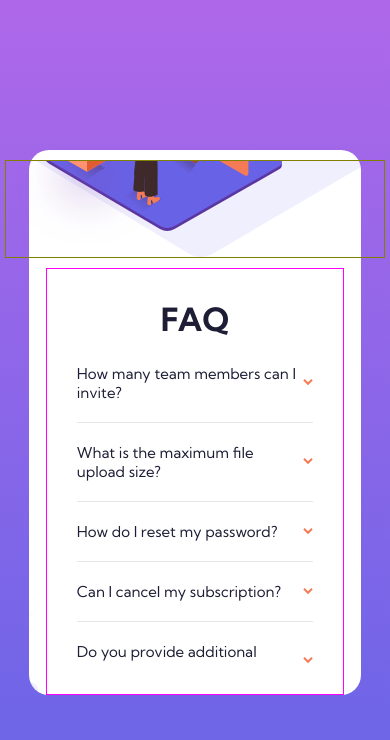
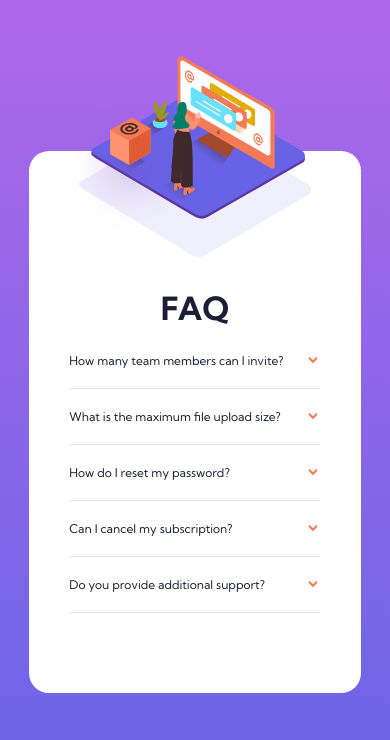
Before and after one commit to annab6/FM_5-FAQ-accordion-card, a plain HTML site: page index.html in a window 390 px wide. Drawn offline with Linux system fonts and the light colour scheme.

Commit message:
mob,desk layout, styles and js part done

```diff
--- a/index.html
+++ b/index.html
@@ -16,8 +16,10 @@
 <body>
   <div class="container">
     <div class="img-card">
-      <img id="girl-desktop" src="images/illustration-woman-online-desktop.svg" alt="ilustration of a girl with a screen">
-      <img id="girl-mobile" src="images/illustration-woman-online-mobile.svg" alt="ilustration of a girl with a screen">
+      <div class="girl-desktop-div">
+        <img id="girl-desktop" src="images/illustration-woman-online-desktop.svg" alt="ilustration of a girl with a screen">
+        <img id="girl-mobile" src="images/illustration-woman-online-mobile.svg" alt="ilustration of a girl with a screen">
+    </div>
       <img id="cube-desktop" src="images/illustration-box-desktop.svg" alt="ilustration orange cube">
     </div>
     <div class="text-card">
@@ -69,9 +71,7 @@
     </div>
   </div>
 
-
   <script src="script.js"> </script>
-
   <!-- <div class="attribution">
     Challenge by <a href="https://www.frontendmentor.io?ref=challenge" target="_blank">Frontend Mentor</a>.
     Coded by <a href="#">Your Name Here</a>.
--- a/styles.css
+++ b/styles.css
@@ -17,6 +17,7 @@ body{
     display:flex;
     align-items: center;
     justify-content: space-between;
+    min-height: 500px;
     max-width:900px;
     width:90%;
     border-radius:20px;
@@ -26,11 +27,12 @@ body{
     background-size: 65%;
 }
 .img-card{
-    border:1px solid olive;
     display:flex;
     align-items:center;
+    position:relative;
+}
+.girl-desktop-div{
     overflow:hidden;
-    position:relative;
 }
 .img-card #girl-desktop{
     transform:translate(-75px);
@@ -42,15 +44,12 @@ body{
 .img-card #cube-desktop{
     display:block;
     position:absolute;
-    /* left: -95px;
-    top: 180px; */
-    transform: translateX(-50%) translateY(50%);
+    transform: translateX(-50%) translateY(45%);
 }
 .img-card #girl-mobile{
     display:none;
 }
 .text-card{
-    border:1px solid magenta;
     padding:45px;
     width:50%;
 }
@@ -77,7 +76,6 @@ h1{
 }
 .question-text{
   font-size:15px;
-  /* font-size:1rem; */
   color:hsl(238, 29%, 16%);
 }
 .question-text:hover{
@@ -106,83 +104,67 @@ h1{
     margin:20px 0;
     background:hsl(240, 5%, 91%);
 }
-
-@media (max-width:1200px){
+@media (max-width:1100px){
     .container{
-        width:80%;
+        width:85%;
     }
 }
-
 @media (max-width:992px){
-    .img-card{
-        height:380px;
-        width: 380px;
-        background-position: left -210px bottom -45px;
-        background-size: 145%;
-    }
-    .text-card{
-        padding:35px 60px 35px 10px;
-        width:65%;
-    }
-    .img-card #girl-desktop{
-        left:-50px;
-    }
-    .img-card #cube-desktop{
-        height:30%;
-        width: 30%;
-        left:-30px;
-        top:170px;
-    }
-}
-@media (max-width:862px){
-    .img-card{
-        margin: 0 0 0 0;
-        background-position: left -180px bottom -30px;
-    }
-    .text-card{
-        padding:35px 50px 35px 0;
-        width:75%;
-    }
-    .img-card #cube-desktop{
-        left:-40px;
-        top:165px;
-    }
-}
-@media (max-width:768px){
     .container{
-        flex-direction: column;
+       flex-direction:column;
+        max-width: 380px;
         width:85%;
+        background-image: none;
+        position:relative;
     }
     .img-card{
-        flex:1;
-        height:100px;
-        padding:10px;
-        margin: 10px;
-        /* position:relative; */
+        width:100%;
+        max-width: 340px;
+        display:block;
         background-image:url("images/bg-pattern-mobile.svg");
-        background-position: left 0 bottom 0;
-        background-repeat:no-repeat;
-        background-size: 100%;
+        background-repeat: no-repeat;
+        background-position: center 5px;
+        background-size: 70%;
+        padding:5px 0 20px 0;
+    }
+    .girl-desktop-div{
+        overflow:visible;
+        margin-right:20px;
+        margin-bottom:25px;
+       }
+    .img-card #girl-desktop, .img-card #cube-desktop{
+        display:none;
     }
     .img-card #girl-mobile{
         display:block;
-        margin-top:-120px;
-        /* object-fit:contain; */
-        /* position:absolute; */
-
-    }
-    .img-card #girl-desktop{
-        display:none;
-    }
-    .img-card #cube-desktop{
-        display:none;
+        width:100%;
+        height:auto;
+        max-width:240px;
+        margin-top:-100px;
+        margin:-100px auto 0 auto;
     }
     .text-card{
-        flex:1;
-        padding:30px;
-        width:90%;
+        padding:10px 40px 40px 40px;
+        width:100%;
     }
     h1{
         text-align:center;
     }
+    .icon-arrow{
+        margin:0 3px;
+    }
+    .question-text{
+        font-size:13px;
+      }
+    .answer-text{
+        font-size:11px;
+    }
 }
+@media (max-width:576px){
+    .question-text{
+        font-size:12px;
+      }
+    .answer-text{
+        font-size:10px;
+    }
+}
```
